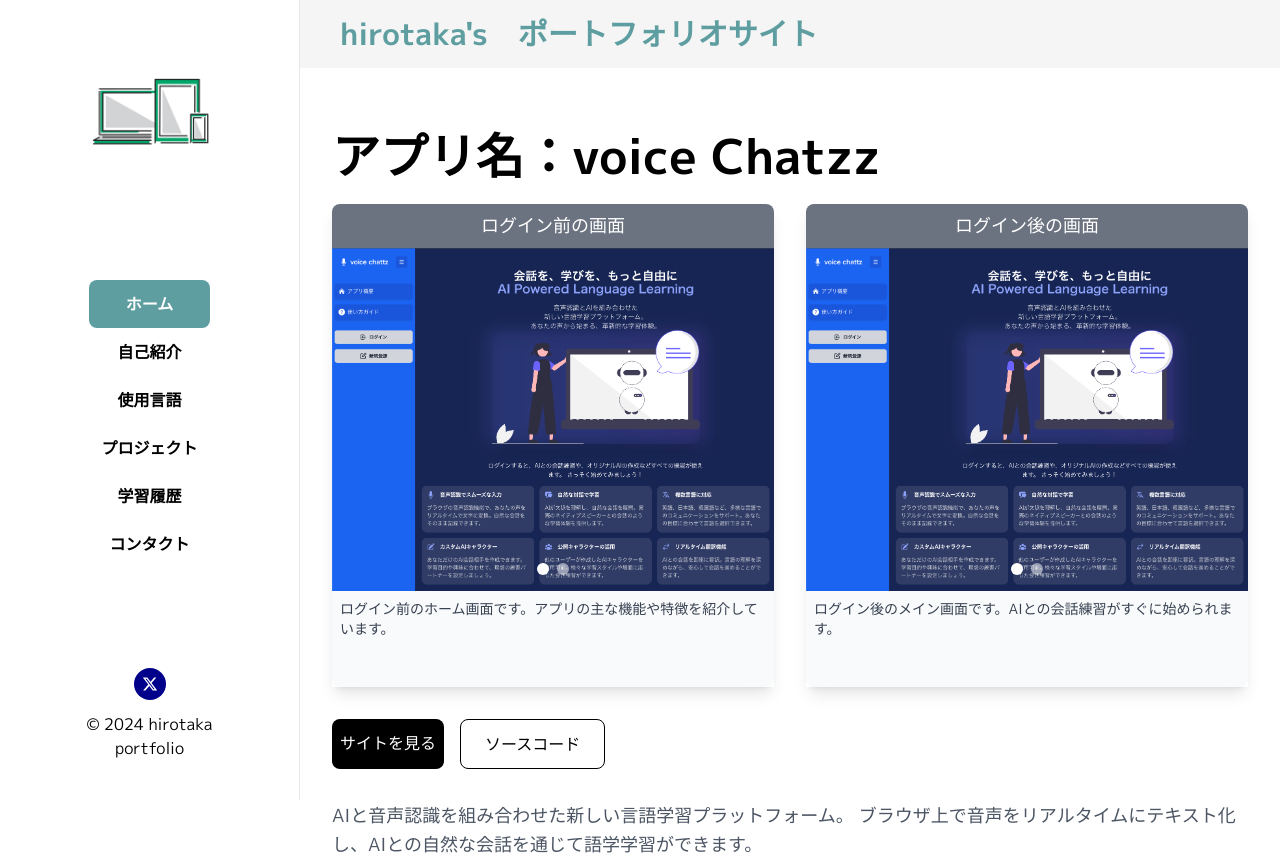
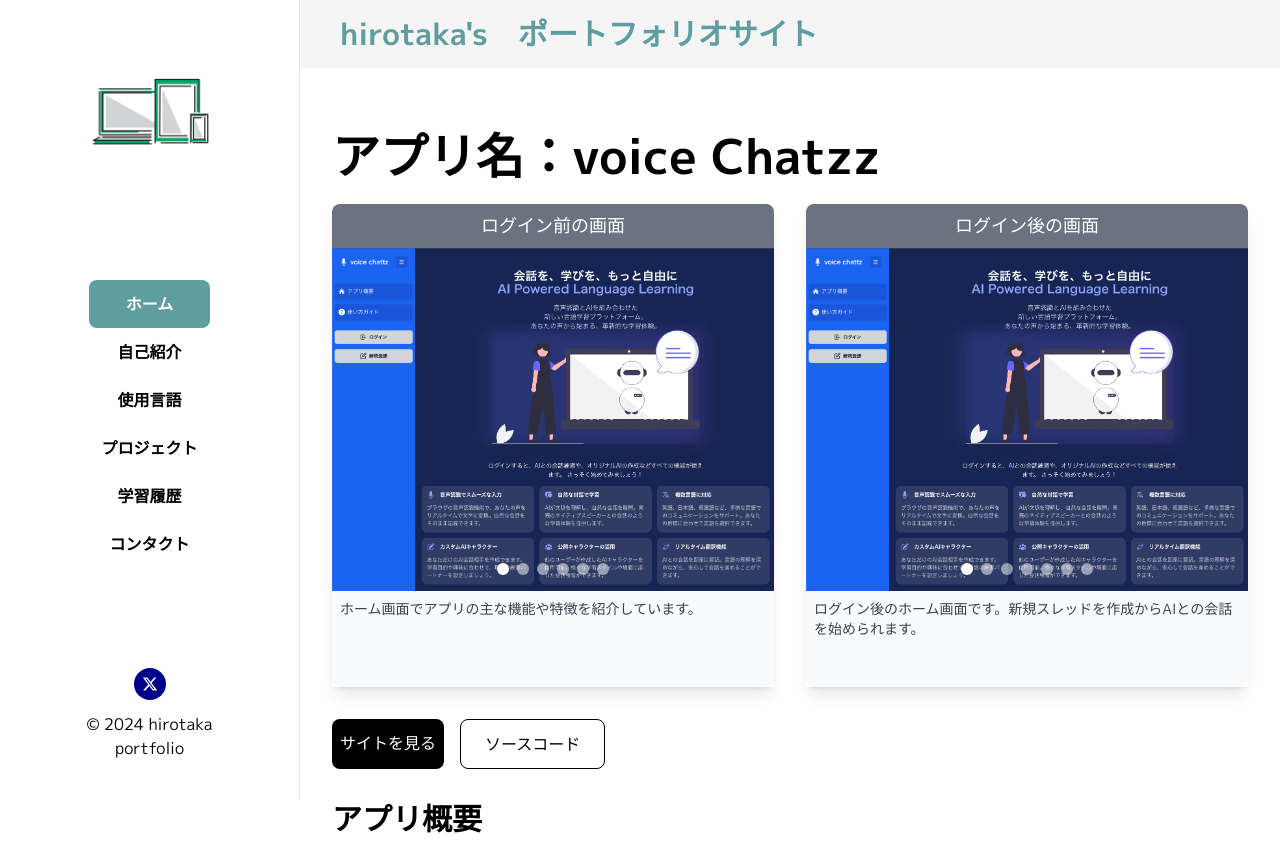
Before and after one commit to hirorotaka/hirotaka-site, a Next.js app: page /projects/portfolio in a window 1280 px wide. Shown: the top 855 px of the page. Built offline with nearby package versions, Linux system fonts and the light colour scheme.

Commit message:
プロジェクト詳細ページのスライドの説明文作成

```diff
--- a/app/(projects)/projects/[id]/page.tsx
+++ b/app/(projects)/projects/[id]/page.tsx
@@ -1,32 +1,11 @@
 import ImageSlider from '@/app/components/ImageSlider';
+import {
+  afterLoginSlides,
+  beforeLoginSlides,
+} from '@/constants/imageSliderDescription';
 import Link from 'next/link';
 
 export default function ProjectPage() {
-  const beforeLoginSlides = [
-    {
-      image: '/portfolio/voiceChatzz.png',
-      description:
-        'ログイン前のホーム画面です。アプリの主な機能や特徴を紹介しています。',
-    },
-    {
-      image: '/portfolio/voiceChatzz.png',
-      description:
-        '新規登録画面では、簡単な操作で学習を始められます。新規登録画面では、簡単な操作で学習を始められます。新規登録画面では、簡単な操作で学習を始められます。新規登録画面では、新規登録画面では、簡単な操作で学習を始められます。新規登録画面では、簡単な操作で学習を始められます。新規登録画面では、簡単な操作で学習を始められます。',
-    },
-  ];
-
-  const afterLoginSlides = [
-    {
-      image: '/portfolio/voiceChatzz.png',
-      description:
-        'ログイン後のメイン画面です。AIとの会話練習がすぐに始められます。',
-    },
-    {
-      image: '/portfolio/voiceChatzz.png',
-      description: '学習履歴や進捗状況を確認できるダッシュボード画面です。',
-    },
-  ];
-
   return (
     <div className="max-w-7xl px-8 py-16">
       {/* プロジェクト概要 */}
@@ -59,9 +38,9 @@ export default function ProjectPage() {
 
         {/* 説明文 */}
         <div className="prose max-w-none">
+          <h2 className="text-3xl font-bold mb-6">アプリ概要</h2>
           <p className="text-lg text-gray-600 leading-relaxed">
-            AIと音声認識を組み合わせた新しい言語学習プラットフォーム。
-            ブラウザ上で音声をリアルタイムにテキスト化し、AIとの自然な会話を通じて語学学習ができます。
+            ブラウザ上から音声を録音して、音声をリアルタイムにテキスト化し、AIが音声と文字を返答してやり取りが出来るアプリ。
           </p>
         </div>
       </section>
--- /dev/null
+++ b/constants/imageSliderDescription.ts
@@ -0,0 +1,65 @@
+export const beforeLoginSlides = [
+  {
+    image: '/portfolio/voiceChatzz.png',
+    description: 'ホーム画面でアプリの主な機能や特徴を紹介しています。',
+  },
+  {
+    image: '/portfolio/voiceChatzz.png',
+    description: 'ログイン後のアプリの使い方をスライド形式で説明しています。',
+  },
+  {
+    image: '/portfolio/voiceChatzz.png',
+    description: 'ユーザー新規登録を行います。',
+  },
+  {
+    image: '/portfolio/voiceChatzz.png',
+    description: 'ユーザー新規登録後にログインするときの画面です。',
+  },
+  {
+    image: '/portfolio/voiceChatzz.png',
+    description: 'パスワードを忘れた場合のパスワードリセット画面です。',
+  },
+  {
+    image: '/portfolio/voiceChatzz.png',
+    description:
+      'メールに送られたリセットリンクをクリックしたときに表示される画面で、新しいパスワードを設定します。',
+  },
+];
+
+export const afterLoginSlides = [
+  {
+    image: '/portfolio/voiceChatzz.png',
+    description:
+      'ログイン後のホーム画面です。新規スレッドを作成からAIとの会話を始められます。',
+  },
+  {
+    image: '/portfolio/voiceChatzz.png',
+    description:
+      '新規スレッドを作成する画面です。使用する言語とAIキャラクターを選択します。',
+  },
+  {
+    image: '/portfolio/voiceChatzz.png',
+    description:
+      'AIとのやり取りをする画面です。右下のマイクアイコンをクリックすると音声録音を開始します。上のピン留めマークをクリックするとスレッドをピン留めします。',
+  },
+  {
+    image: '/portfolio/voiceChatzz.png',
+    description:
+      'マイAIキャラクターを作成する画面です。こちらは初期画面となります。',
+  },
+  {
+    image: '/portfolio/voiceChatzz.png',
+    description:
+      'マイAIキャラクターを作成後の画面です。マイAIキャラクターの一覧を確認することができます。編集・削除・公開をすることができます。公開とは、マイAIキャラクターを他のユーザーが使用出来るようにすることです。',
+  },
+  {
+    image: '/portfolio/voiceChatzz.png',
+    description:
+      '公開AIキャラクターの画面です。公開AIキャラクターの「項目：使用する」を選択することで、公開AIキャラクターとの会話を開始することができます。公開AIキャラクターは検索できます。',
+  },
+  {
+    image: '/portfolio/voiceChatzz.png',
+    description:
+      'プロフィール情報の編集画面です。名前とメールアドレスを変更することができます。',
+  },
+];
```
